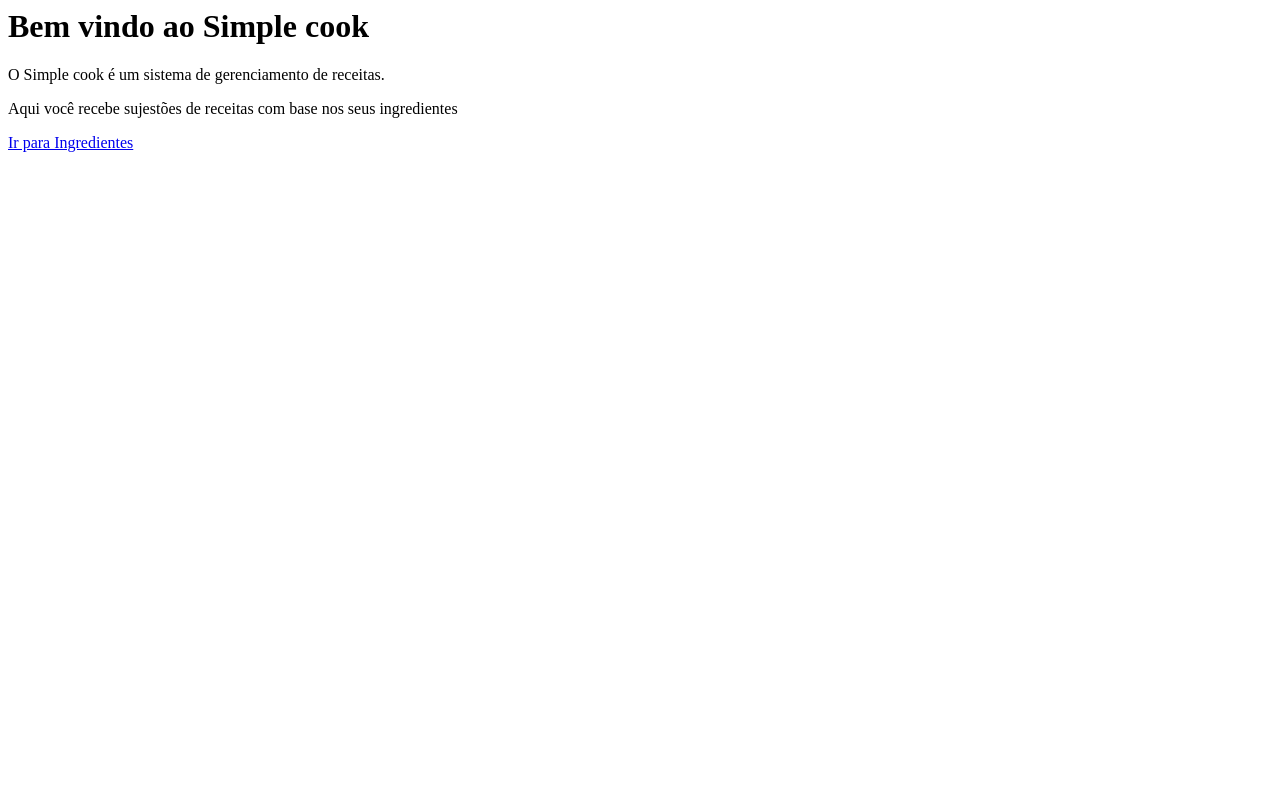
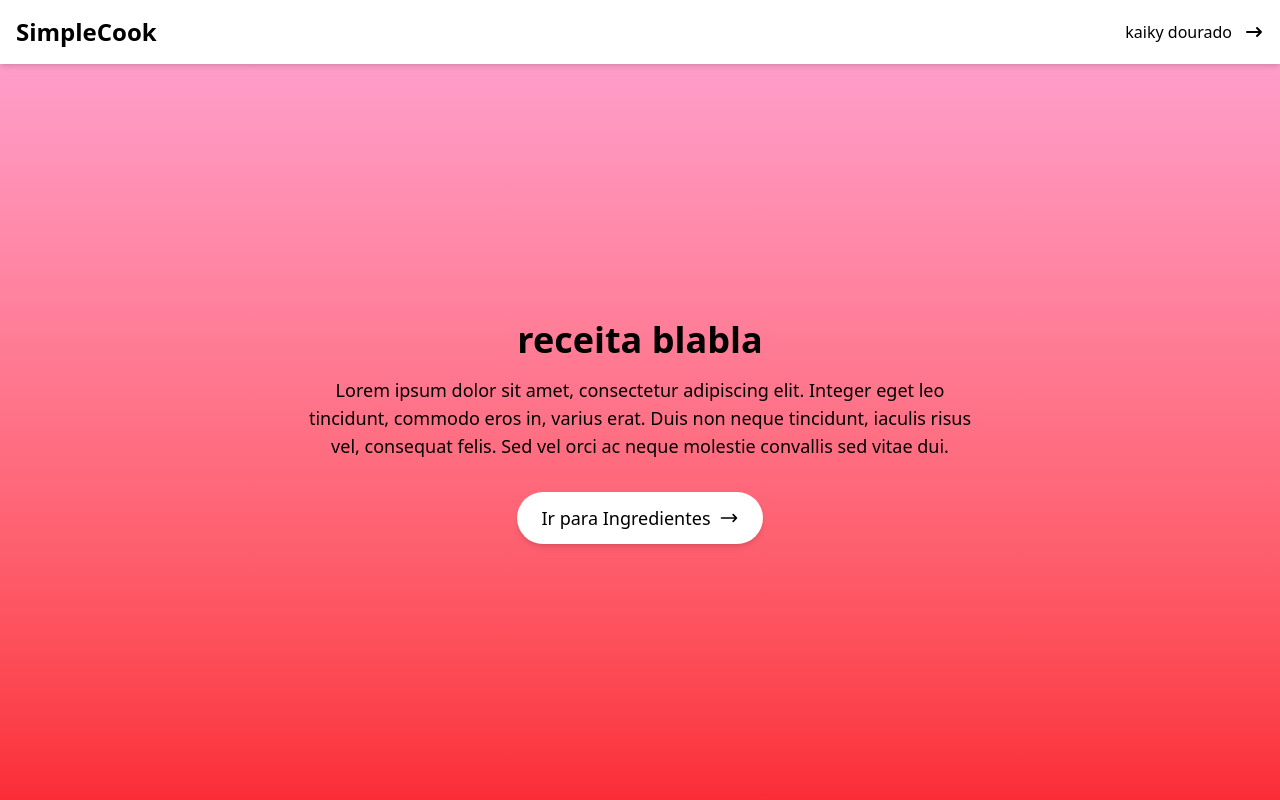
Before and after one commit to wandinhawright/simplecook, a Django app: page / in a window 1280 px wide. Run offline with Django 5.2, Linux system fonts and the light colour scheme.

Commit message:
Cria protótipo de index WIP

```diff
--- a/simplecook/templates/index.html
+++ b/simplecook/templates/index.html
@@ -1,4 +1,34 @@
-<h1>Bem vindo ao Simple cook</h1>
-<p>O Simple cook é um sistema de gerenciamento de receitas.</p>
-<p>Aqui você recebe sujestões de receitas com base nos seus ingredientes</p>
-<a href="{% url 'ingredientes' %}" class="btn btn-primary">Ir para Ingredientes</a>
+<!doctype html>
+<html>
+  <head>
+    <meta charset="UTF-8" />
+    <meta name="viewport" content="width=device-width, initial-scale=1.0" />
+    <script src="https://cdn.jsdelivr.net/npm/@tailwindcss/browser@4"></script>
+  </head>
+  <body class="bg-gradient-to-b from-pink-300 to-red-500 min-h-screen flex flex-col">
+    <!-- Header -->
+    <header class="flex justify-between items-center p-4 bg-white shadow-md">
+      <h1 class="text-2xl font-bold text-black">SimpleCook</h1>
+      <div class="flex items-center space-x-2">
+        <span class="text-black font-medium">kaiky dourado</span>
+        <svg xmlns="http://www.w3.org/2000/svg" class="h-6 w-6 text-black" fill="none" viewBox="0 0 24 24" stroke="currentColor">
+          <path stroke-linecap="round" stroke-linejoin="round" stroke-width="2" d="M17 16l4-4m0 0l-4-4m4 4H7" />
+        </svg>
+      </div>
+    </header>
+
+    <!-- Main Content -->
+    <main class="flex-grow flex flex-col items-center justify-center text-center px-4">
+      <h2 class="text-4xl font-extrabold text-black mb-4">receita blabla</h2>
+      <p class="text-lg text-black max-w-2xl mb-8">
+        Lorem ipsum dolor sit amet, consectetur adipiscing elit. Integer eget leo tincidunt, commodo eros in, varius erat. Duis non neque tincidunt, iaculis risus vel, consequat felis. Sed vel orci ac neque molestie convallis sed vitae dui.
+      </p>
+      <a href="#ingredientes" class="inline-flex items-center px-6 py-3 bg-white text-black font-medium text-lg rounded-full shadow-md hover:bg-gray-200 transition">
+        Ir para Ingredientes
+        <svg xmlns="http://www.w3.org/2000/svg" class="h-5 w-5 ml-2" fill="none" viewBox="0 0 24 24" stroke="currentColor">
+          <path stroke-linecap="round" stroke-linejoin="round" stroke-width="2" d="M17 8l4 4m0 0l-4 4m4-4H3" />
+        </svg>
+      </a>
+    </main>
+  </body>
+</html>
```
